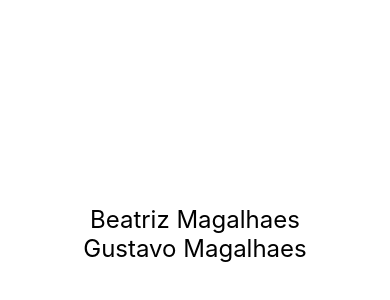
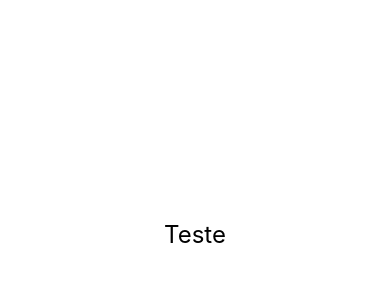
Before and after one commit to eladiojunior/curso-react-native, a React Native app: screen / in a window 390 px wide. Shown: the part 188-488 px from the top of the page. Built offline with nearby package versions, Linux system fonts and the light colour scheme.

Commit message:
Implementação de mais exemplos do treinamento.

```diff
--- a/src/App.js
+++ b/src/App.js
@@ -12,12 +12,27 @@ import DiretaPai from './componentes/comunicacao_direta/DiretaPai';
 import IndiretaPai from './componentes/comunicacao_indireta/IndiretaPai';
 import DiferencaOS from './componentes/DiferencaOS';
 import ParOuImpar from './componentes/ParOuImpar';
-import Pai from './componentes/relacao/Pai';
+import Familia from './componentes/relacao/Familia';
+import Quadrado from './componentes/layout/Quadrado';
+import Membro from './componentes/relacao/Membro';
+import UsuarioLogado from './componentes/UsuarioLogado';
+import ListaProdutos from './componentes/produtos/ListaProdutos';
 const App = function () {
   return (
         <SafeAreaView style={Estilo.areaApp}>
-            <Pai/>
+            <ListaProdutos/>
             {/*
+                <Quadrado/>
+                <UsuarioLogado usuario={{nome:"Eladio Júnior", email:"eladiojunior@gmail.com"}}/>
+                <UsuarioLogado usuario={{nome:"Eladio Júnior"}}/>
+                <UsuarioLogado usuario={{nome:"eladiojunior@gmail.com"}}/>
+                <UsuarioLogado usuario={null}/>
+                <UsuarioLogado usuario={{}}/>
+                <Familia sobrenome="Mendes Magalhães">
+                    <Membro nome="Daniela" sobrenome="Mendes Magalhães"/>
+                    <Membro nome="Beatriz" sobrenome="Mendes Magalhães"/>
+                    <Membro nome="Gustavo" sobrenome="Mendes Magalhães"/>
+                </Familia>
                 <ParOuImpar numero={20}/>
                 <DiferencaOS/>
                 <Contador/>
--- /dev/null
+++ b/src/componentes/If.js
@@ -0,0 +1,7 @@
+export default props => {
+    if (props.condicao) {
+        return props.children;
+    } else {
+        return false;
+    }
+}
--- /dev/null
+++ b/src/componentes/UsuarioLogado.js
@@ -0,0 +1,14 @@
+import React from 'react';
+import {View, Text} from 'react-native';
+import If from './If';
+export default (props) => {
+    const usuario = props.usuario || {};
+    return (
+        <View>
+            <If condicao={usuario && usuario.nome && usuario.email}>
+                <Text>Usuario Logado</Text>
+                <Text>{usuario.nome} - {usuario.email}</Text>
+            </If>
+        </View>
+    );
+}
--- /dev/null
+++ b/src/componentes/layout/Quadrado.js
@@ -0,0 +1,9 @@
+import React from 'react';
+import {View, Text} from 'react-native';
+export default (props) => {
+    return (
+        <View>
+            <Text>Teste</Text>
+        </View>
+    );
+}
--- /dev/null
+++ b/src/componentes/produtos/ListaProdutos.js
@@ -0,0 +1,10 @@
+import React from 'react';
+import {View, Text} from 'react-native';
+import Estilo from '../estilo';
+export default (props) => {
+    return (
+        <View>
+            <Text style={Estilo.textoGrande}>Teste</Text>
+        </View>
+    );
+}
--- /dev/null
+++ b/src/componentes/relacao/Familia.js
@@ -0,0 +1,10 @@
+import React, {Fragment} from 'react';
+import {Text} from 'react-native';
+export default (props) => {
+    return (
+        <Fragment>
+            <Text>Família [{props.sobrenome || "Sem sobrenome"}]</Text>
+            {props.children}
+        </Fragment>
+    );
+}
--- a/src/componentes/relacao/Pai.js
+++ /dev/null
@@ -1,11 +0,0 @@
-import React, {Fragment} from 'react';
-import Filho from './Filho';
-
-export default (props) => {
-    return (
-        <Fragment>
-            <Filho nome="Beatriz" sobrenome="Magalhaes"></Filho>
-            <Filho nome="Gustavo" sobrenome="Magalhaes"></Filho>
-        </Fragment>
-    );
-}
```
Also changed, not shown: src/componentes/produtos/dataProdutos.js (added, +7 -0 lines), src/componentes/ParOuImpar.js (line endings or trailing spaces), src/componentes/relacao/Membro.js (renamed from src/componentes/relacao/Filho.js).
